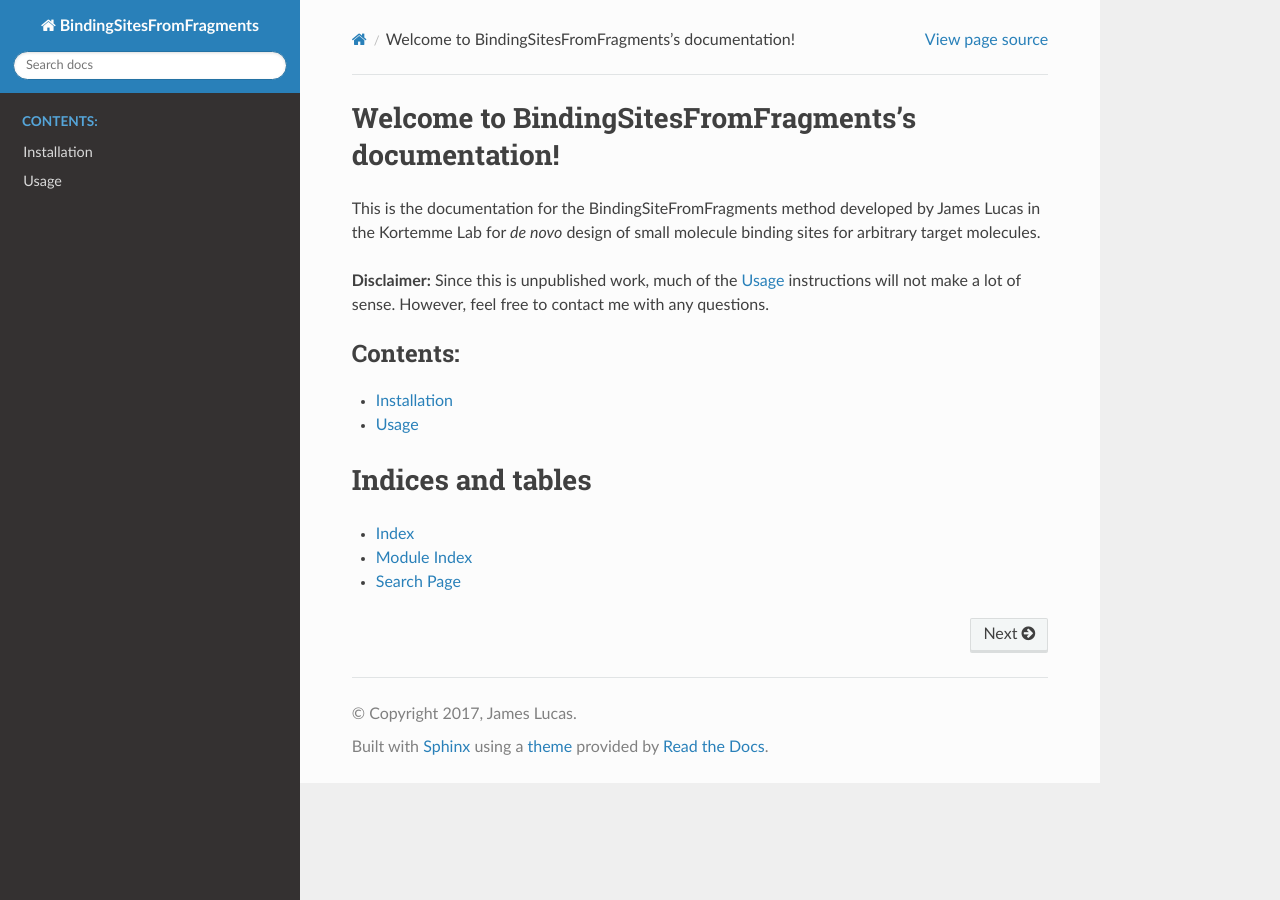
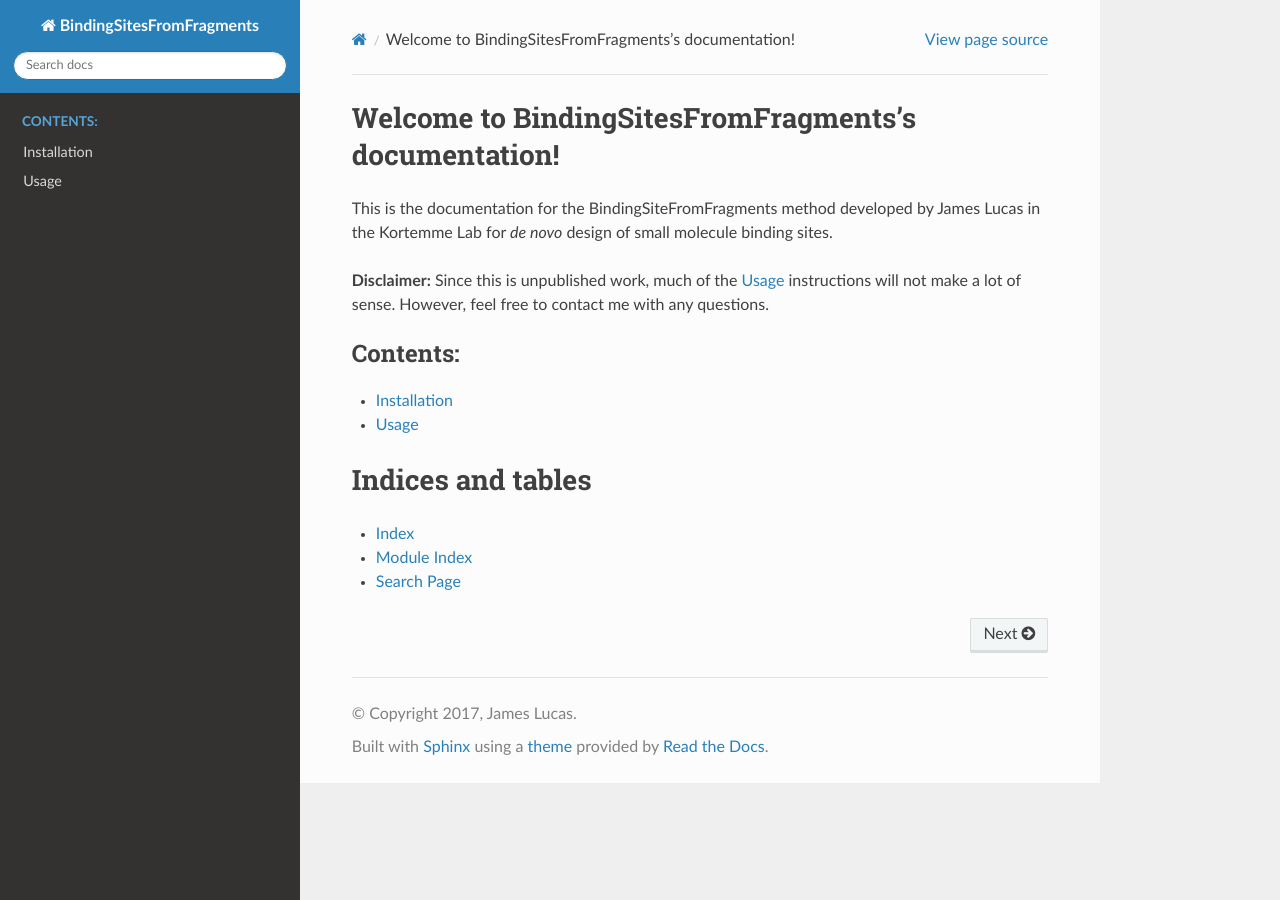
Before and after one commit to jaaamessszzz/BindingSitesFromFragments-Docs, a Sphinx documentation site: the page built from docs/index.rst, in a window 1280 px wide. Built offline with Sphinx 7.4.7 and the Read the Docs theme 2.0.0, drawn with Linux system fonts in a browser that asks for light colours.

Commit message:
Sentence gore.

```diff
--- a/docs/index.rst
+++ b/docs/index.rst
@@ -7,7 +7,7 @@ Welcome to BindingSitesFromFragments's documentation!
 =====================================================
 
 This is the documentation for the BindingSiteFromFragments method developed by James Lucas in the Kortemme Lab for *de novo*
-design of small molecule binding sites for arbitrary target molecules.
+design of small molecule binding sites.
 
 **Disclaimer:** Since this is unpublished work, much of the :ref:`Usage` instructions will not make a lot of sense. However,
 feel free to contact me with any questions.
```
